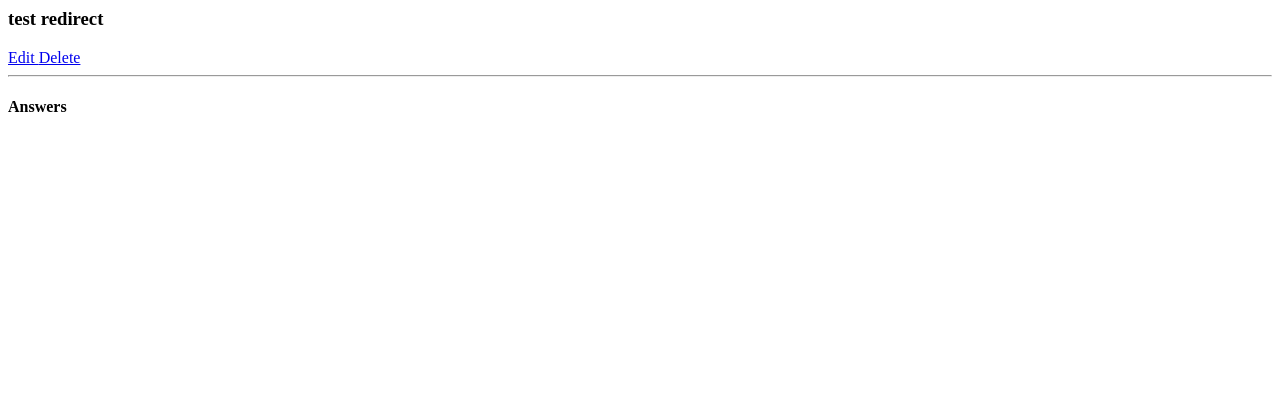
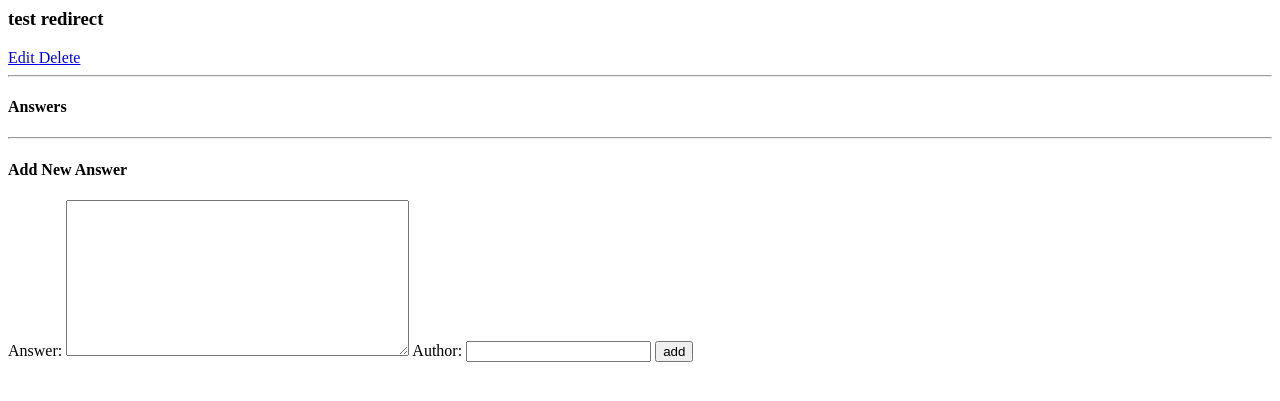
Before and after one commit to SaraKhamisMostafa/Forum_Using_Django, a Django app: page /questions/5 in a window 1280 px wide. Shown: the top 401 px of the page. Run offline with Django 4.2, Linux system fonts and the light colour scheme; data comes from the database, SQL or seed files in the repository; both versions use the stored data as it was after the commit.

Commit message:
add Answer in Questrion Detail padge

```diff
--- a/forum/forums.py
+++ b/forum/forums.py
@@ -5,3 +5,8 @@ class QuestionForm(forms.ModelForm):
     class Meta:
         model = Question
         fields='__all__'
+
+class AnswerForm(forms.ModelForm):
+    class Meta:
+        model = Answer
+        fields=['answer','author']
--- a/forum/templates/forum/detail.html
+++ b/forum/templates/forum/detail.html
@@ -8,3 +8,10 @@
     <li> {{a.author}}:{{a}}</li>
     {%endfor%}
 </ul>
+<hr>
+<h4>Add New Answer</h4>
+<form  method="post">
+    {% csrf_token %}
+    {{form}}
+    <input type="submit" value="add">
+</form>
--- a/forum/views.py
+++ b/forum/views.py
@@ -1,6 +1,6 @@
 from django.shortcuts import render , redirect
 from .models import Question, Answer
-from .forums import QuestionForm
+from .forums import QuestionForm , AnswerForm
 # Create your views here.
 
 def questions_list(request):
@@ -10,7 +10,15 @@ def questions_list(request):
 def question_details(request,id):
     data=Question.objects.get(id=id)
     answers=Answer.objects.filter(question=data)
-    return render(request,'forum/detail.html',{'data':data , 'answers':answers})
+    if request.method == 'POST':
+        form = AnswerForm(request.POST)
+        if form.is_valid():
+            myform=form.save(commit=False)
+            myform.question=data
+            myform.save()
+    else:
+        form = AnswerForm()
+    return render(request,'forum/detail.html',{'data':data , 'answers':answers , 'form':form})
 
 
 def add_question(request):
```
Also changed, not shown: db.sqlite3.
